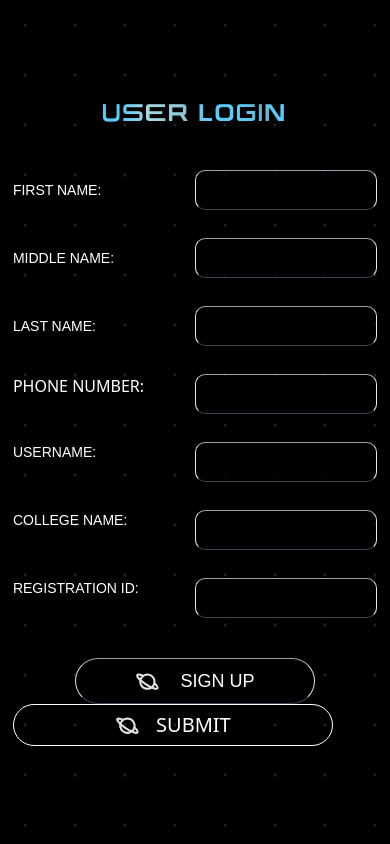
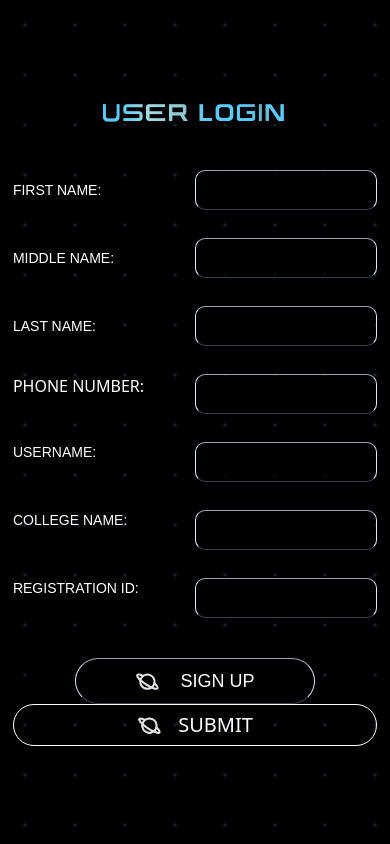
Before and after one commit to gdsc-nits-org/tecnoesis-2024, a Next.js app: page /userSignUp in a window 390 px wide. Built offline with nearby package versions, Linux system fonts and the light colour scheme; no server answers.

Commit message:
custom button:fix responsiveness issues

```diff
--- a/src/app/userSignUp/page.tsx
+++ b/src/app/userSignUp/page.tsx
@@ -239,7 +239,9 @@ const CompleteProfile = () => {
                         </div>
                     </button>
                 </div>
-                <CustomButton text="SUBMIT" width="20rem" />
+                <div className="w-[100%] mobile3:w-[50%] m-auto">
+                    <CustomButton text="SUBMIT" />
+                </div>
             </form>
         </div>
     );
--- a/src/components/CustomButton.tsx
+++ b/src/components/CustomButton.tsx
@@ -3,12 +3,11 @@ import React from 'react';
 import Image from "next/image";
 interface CustomButtonProps {
   text: string;
-  width:string;
 }
 
-const CustomButton: React.FC<CustomButtonProps> = ({ text,width}) => {
+const CustomButton: React.FC<CustomButtonProps> = ({ text}) => {
   return (
-    <div className={`customBtn relative overflow-hidden flex items-center w-[${width}] justify-center text-white text-xl hover:text-2xl cursor-pointer bg-[transparent] p-5 hover:bg-[#2F629C] duration-500`}>
+    <div className={`customBtn relative m-auto w-[100%] overflow-hidden flex items-center justify-center text-white text-xl hover:text-2xl cursor-pointer bg-[transparent] p-5 hover:bg-[#2F629C] duration-500`}>
       <div className='absolute top-0 z-0 min-w-[100%] h-[100%] flex flex-row items-center justify-center'><div className='gradpart1'></div><div className='gradpart2'></div></div>
       <div className="absolute top-0 z-1 flex flex-row items-center justify-center gap-4 h-[100%]"><span><Image alt="planet" height={25} width={25} src="/assets/Landing/planet.webp"/></span><span className='btnText'>{text}</span></div>
     </div>
```
